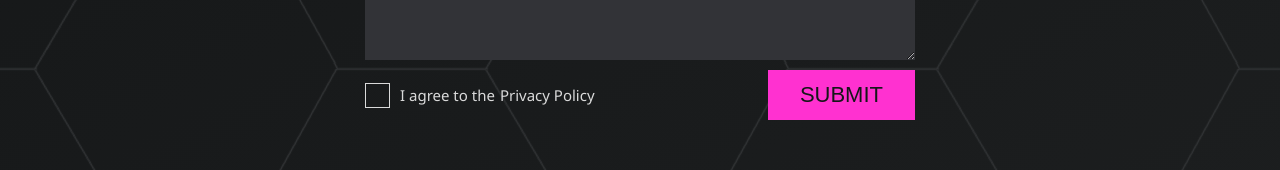
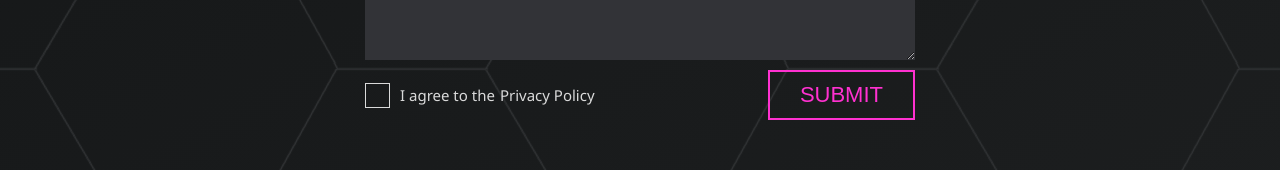
Before and after one commit to Vanhoras/phwebsite, a Vue app in the folder frontend/: page / in a window 1280 px wide. In both pictures the pointer is over the input "SUBMIT". Shown: the part 5171-5341 px from the top of the page. Built offline with nearby package versions, Linux system fonts and the light colour scheme; what @vueuse/head would draw is missing.

Commit message:
ContactForm - reduced brightness of Submit button on hover

```diff
--- a/frontend/src/components/contact/ContactForm.vue
+++ b/frontend/src/components/contact/ContactForm.vue
@@ -237,8 +237,7 @@
   }
 
   .submit-button:hover {
-    background-color: var(--accent-1);
-    color: var(--black);
+    color: var(--accent-1);
     border-color: var(--accent-1);
   }
 
```
